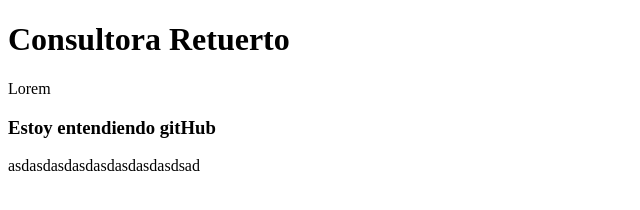
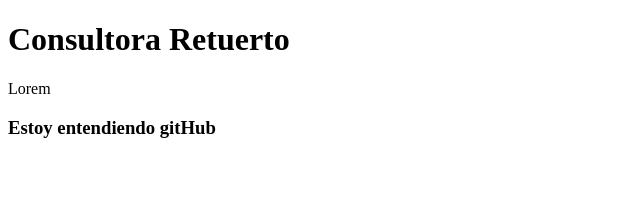
Before and after one commit to Okairi/Practicando, a plain HTML site: page Index.html in a window 1280 px wide. Shown: the whole page, without its empty margins (0-640 px from the left). Drawn offline with Linux system fonts and the light colour scheme.

Commit message:
borrar
bb

```diff
--- a/Index.html
+++ b/Index.html
@@ -16,9 +16,6 @@
 
 </div>
 
-asdasdasdasdasdasdasdasdsad
-
-
 
 
 
```
